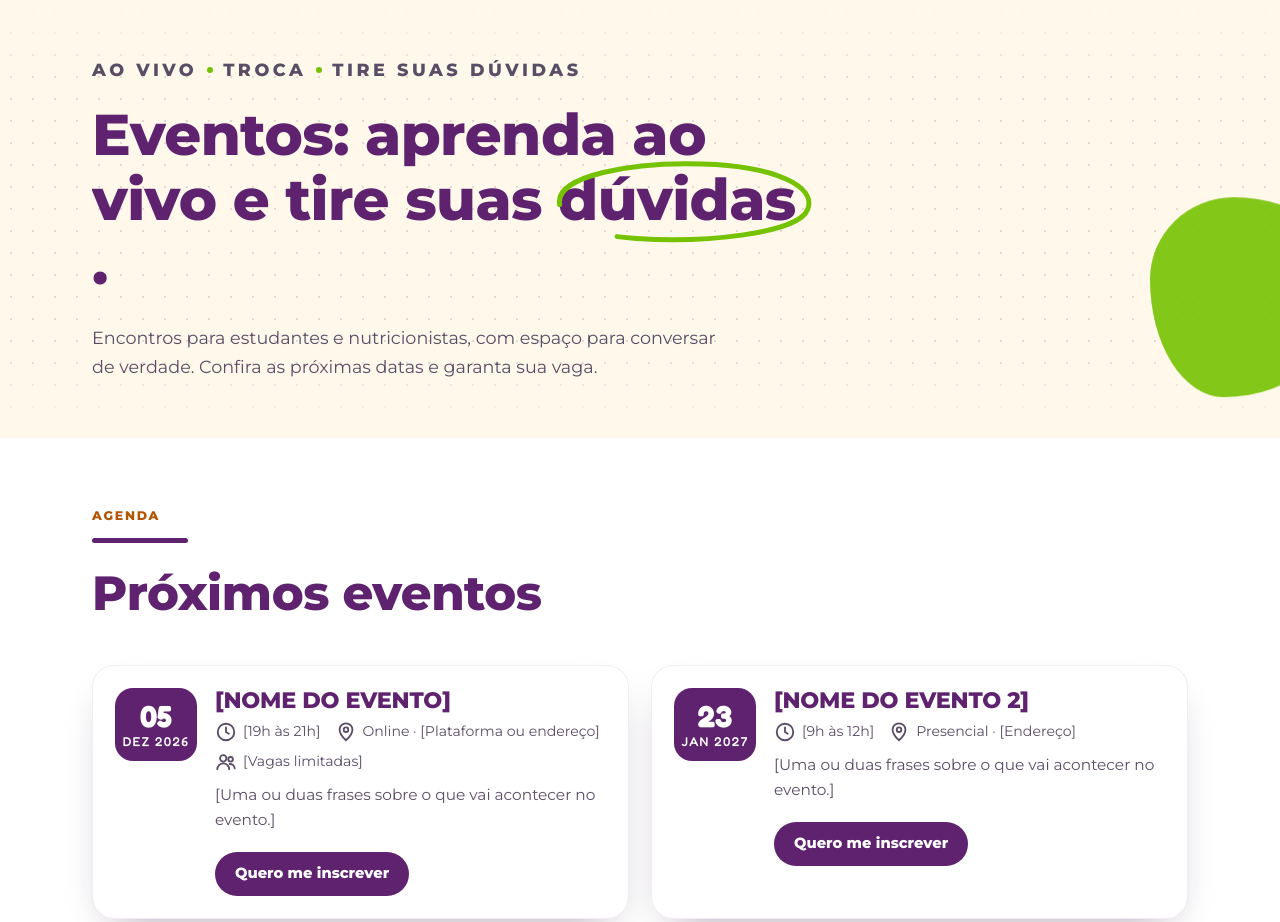
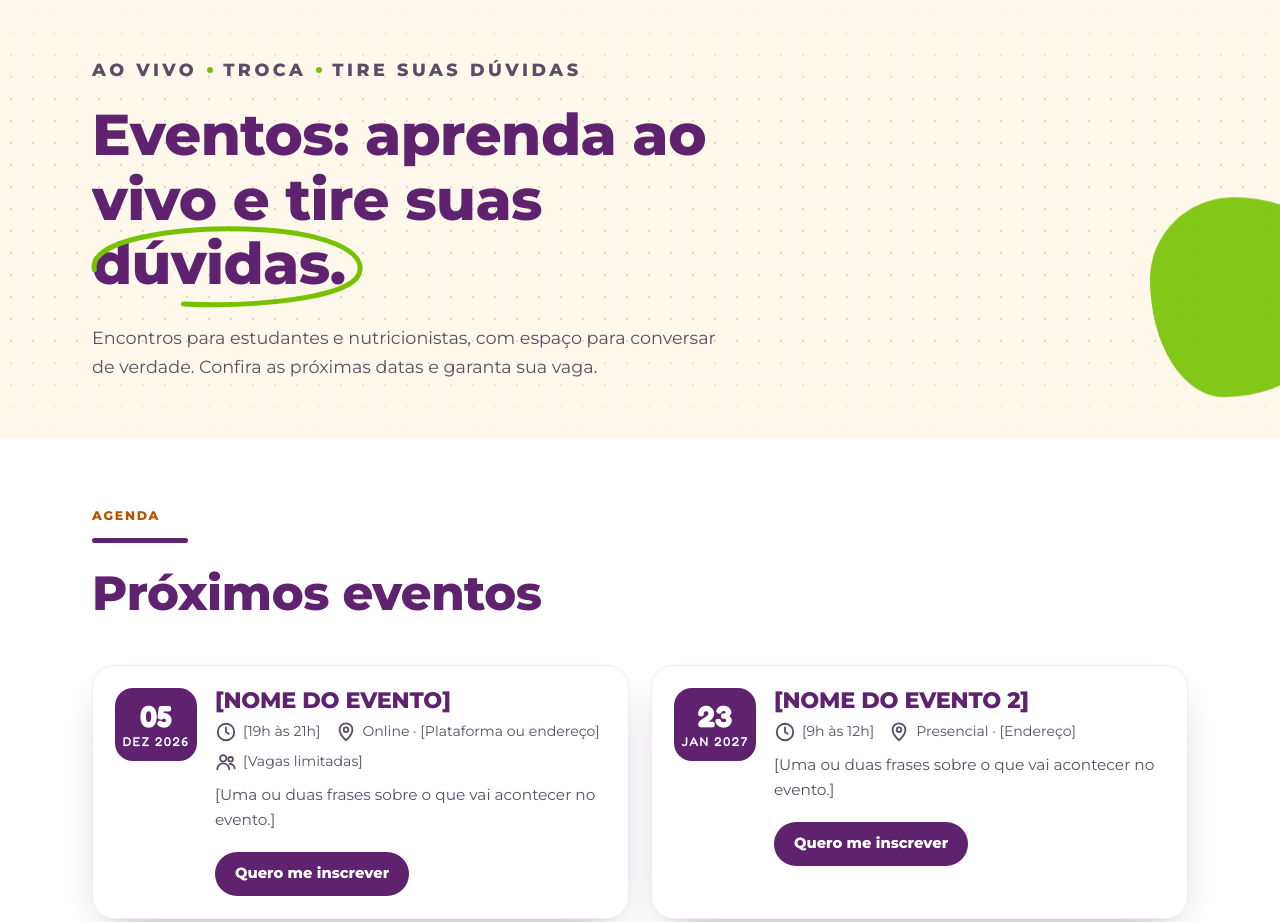
Before and after one commit to vitoriasilva242/nutrensinando-paginas, a plain HTML site: page eventos.html in a window 1280 px wide. Shown: the top 922 px of the page. Drawn offline with Linux system fonts and the light colour scheme.

Commit message:
Corrige quebra de linha no título de Eventos
Co-Authored-By: Claude Opus 5.5 <noreply@anthropic.com>

```diff
--- a/eventos.html
+++ b/eventos.html
@@ -897,7 +897,7 @@ fieldset.campo { border: 0; padding: 0; margin: 0 0 18px; }
     <div class="deco mancha mancha--verde" data-parallax="-0.1" style="width:200px;height:200px;right:-70px;top:90px" aria-hidden="true"></div>
     <div class="recipiente">
       <p class="selo">Ao vivo <span class="ponto" aria-hidden="true"></span> Troca <span class="ponto" aria-hidden="true"></span> Tire suas dúvidas</p>
-      <h1 data-palavras>Eventos: aprenda ao vivo e tire suas <span class="destaque-circulo">dúvidas<svg viewBox="0 0 200 80" preserveAspectRatio="none" aria-hidden="true"><path pathLength="1" d="M18 44 C14 18 70 6 118 8 C170 10 198 28 192 48 C186 70 118 78 72 74 C30 70 6 58 10 36 C14 22 40 12 66 10"/></svg></span>.</h1>
+      <h1 data-palavras>Eventos: aprenda ao vivo e tire suas <span class="destaque-circulo">dúvidas.<svg viewBox="0 0 200 80" preserveAspectRatio="none" aria-hidden="true"><path pathLength="1" d="M18 44 C14 18 70 6 118 8 C170 10 198 28 192 48 C186 70 118 78 72 74 C30 70 6 58 10 36 C14 22 40 12 66 10"/></svg></span></h1>
       <p data-surgir>Encontros para estudantes e nutricionistas, com espaço para conversar de verdade. Confira as próximas datas e garanta sua vaga.</p>
     </div>
   </div>
```
